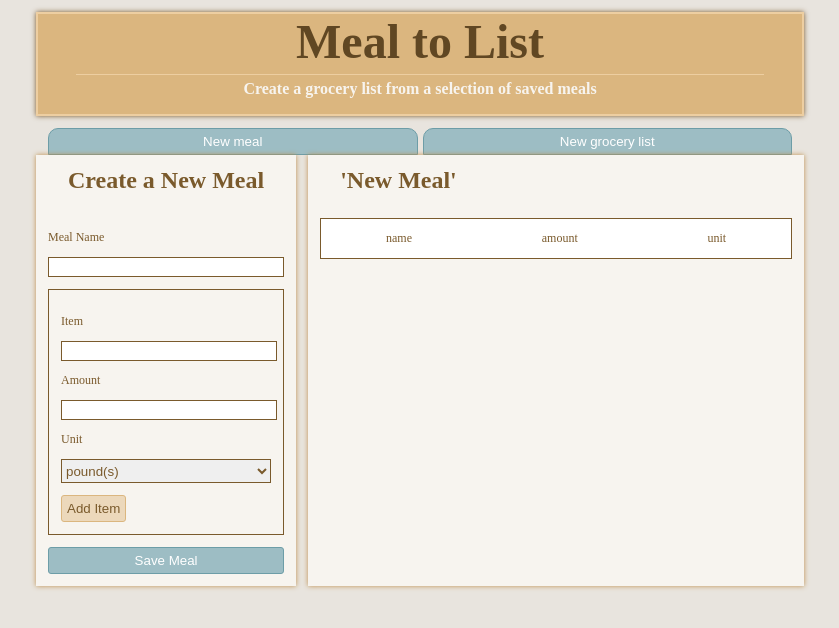
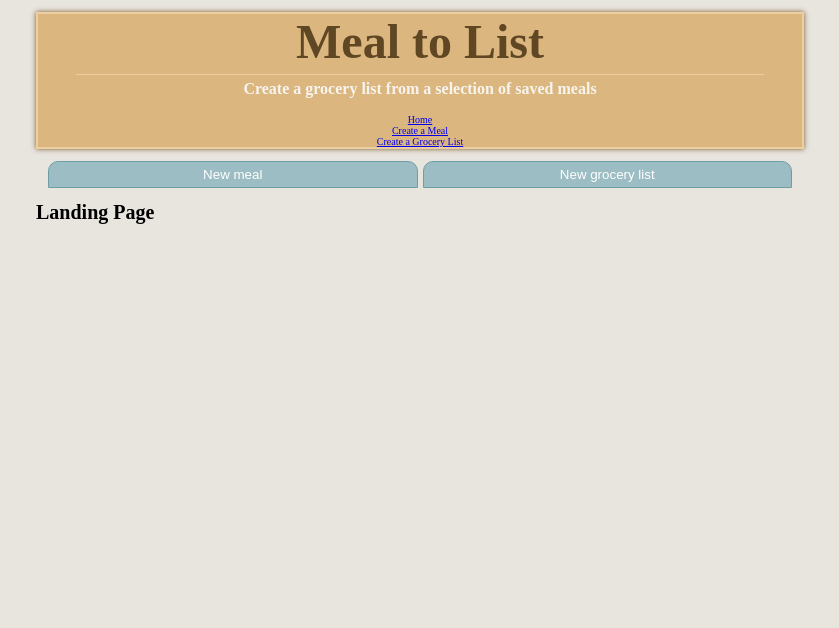
Before and after one commit to jakewitcher/React_Meal-to-List, a React app: page / in a window 1280 px wide. Shown: the top 628 px of the page, without its empty margins (220-1059 px from the left). Built offline with nearby package versions, Linux system fonts and the light colour scheme.

Commit message:
add react router

```diff
--- a/package.json
+++ b/package.json
@@ -45,6 +45,7 @@
     "react-dev-utils": "^6.1.1",
     "react-dom": "^16.6.3",
     "react-redux": "^5.1.1",
+    "react-router-dom": "^4.3.1",
     "redux": "^4.0.1",
     "resolve": "1.8.1",
     "sass-loader": "7.1.0",
--- a/src/App.js
+++ /dev/null
@@ -1,18 +0,0 @@
-import React, { Component } from 'react';
-import FormButtons from './components/FormButtons';
-import Header from './components/Header';
-import Meal from './components/meal/Meal';
-
-class App extends Component {
-  render() {
-    return (
-      <div>
-        <Header />
-        <FormButtons />
-        <Meal />
-      </div>
-    );
-  };
-}
-
-export default App;
--- a/src/components/Header.js
+++ b/src/components/Header.js
@@ -1,4 +1,5 @@
 import React from 'react';
+import { NavLink } from 'react-router-dom';
 
 const Header = () => {
     return (
@@ -6,6 +7,9 @@ const Header = () => {
             <h1 className="header__title">Meal to List</h1>
             <hr />
             <h3 className="header__subtitle">Create a grocery list from a selection of saved meals</h3>
+            <NavLink to="/" activeClassName="is-active" exact={true}>Home</NavLink>
+            <NavLink to="/meal" activeClassName="is-active" exact={true}>Create a Meal</NavLink>
+            <NavLink to="grocerylist" activeClassName="is-active" exact={true}>Create a Grocery List</NavLink>
         </div>
     );
 };
--- a/src/components/meal/MealFormContainer.js
+++ b/src/components/meal/MealFormContainer.js
@@ -9,7 +9,7 @@ class MealFormContainer extends Component {
         mealName: '',
         itemName: '',
         amount: '',
-        unit: '',
+        unit: 'pound(s)',
         itemList: []
     };
 
--- a/src/components/meal/MealFormView.js
+++ b/src/components/meal/MealFormView.js
@@ -56,7 +56,7 @@ const MealFormView = (props) => {
                         <select
                             className="mealform__iteminputfields--input mealform__iteminputfields--dropdown"
                             name="unit"
-                            value={unit}
+                            value="pound(s)"
                             onChange={unitChange}
                         >
                             <option value="pound(s)">pound(s)</option>
--- a/src/index.js
+++ b/src/index.js
@@ -2,7 +2,7 @@ import React from 'react';
 import ReactDOM from 'react-dom';
 import { Provider } from 'react-redux';
 import configureStore from './store/configureStore';
-import App from './App';
+import AppRouter from './routers/AppRouter';
 import * as serviceWorker from './serviceWorker';
 import './styles/styles.scss';
 
@@ -15,7 +15,7 @@ store.subscribe(() => {
 
 const jsx = (
   <Provider store={store}>
-      <App />
+      <AppRouter />
   </Provider>
 );
 
--- /dev/null
+++ b/src/pages/CreateGroceryPage.js
@@ -0,0 +1,11 @@
+import React from 'react'
+
+const CreateGroceryPage = () => {
+    return (
+        <div>
+            <h1>Grocery List Page</h1>
+        </div>
+    )
+}
+
+export default CreateGroceryPage;
--- /dev/null
+++ b/src/pages/LandingPage.js
@@ -0,0 +1,11 @@
+import React from 'react'
+
+const LandingPage = () => {
+    return (
+        <div>
+            <h1>Landing Page</h1>
+        </div>
+    )
+}
+
+export default LandingPage;
--- /dev/null
+++ b/src/pages/PageNotFound.js
@@ -0,0 +1,11 @@
+import React from 'react'
+
+const PageNotFound = () => {
+    return (
+        <div>
+            <h1>Page Not Found</h1>
+        </div>
+    )
+}
+
+export default PageNotFound;
--- a/src/reducers/meal.js
+++ b/src/reducers/meal.js
@@ -1,12 +1,14 @@
-const mealListDefaultState = [];
+const mealDefaultState = {
+    mealList: [],
+};
 
-export default (state = mealListDefaultState, action) => {
+export default (state = mealDefaultState, action) => {
     switch (action.type) {
         case 'ADD_MEAL':
-            return [
+            return {
                 ...state,
-                action.meal,
-            ];
+                mealList: [...state.mealList, action.meal]
+            };
         default:
             return state;
     }
--- /dev/null
+++ b/src/routers/AppRouter.js
@@ -0,0 +1,25 @@
+import React from 'react';
+import { BrowserRouter, Route, Switch, } from 'react-router-dom';
+import LandingPage from '../pages/LandingPage';
+import CreateMealPage from '../pages/CreateMealPage';
+import CreateGroceryPage from '../pages/CreateGroceryPage';
+import PageNotFound from '../pages/PageNotFound';
+import Header from '../components/Header';
+import FormButtons from '../components/FormButtons';
+
+const AppRouter = () => (
+    <BrowserRouter>
+        <div>
+            <Header />
+            <FormButtons />
+            <Switch>
+                <Route path="/" component={LandingPage} exact={true}/>
+                <Route path="/meal" component={CreateMealPage} exact={true} />
+                <Route path="/grocerylist" component={CreateGroceryPage} exact={true} />
+                <Route component={PageNotFound}/>
+            </Switch>
+        </div>
+    </BrowserRouter>
+);
+
+export default AppRouter;
```
Also changed, not shown: src/pages/CreateMealPage.js (renamed from src/components/meal/Meal.js, +4 -4 lines), 1 other file (tests, documents, lock files or other folders).
